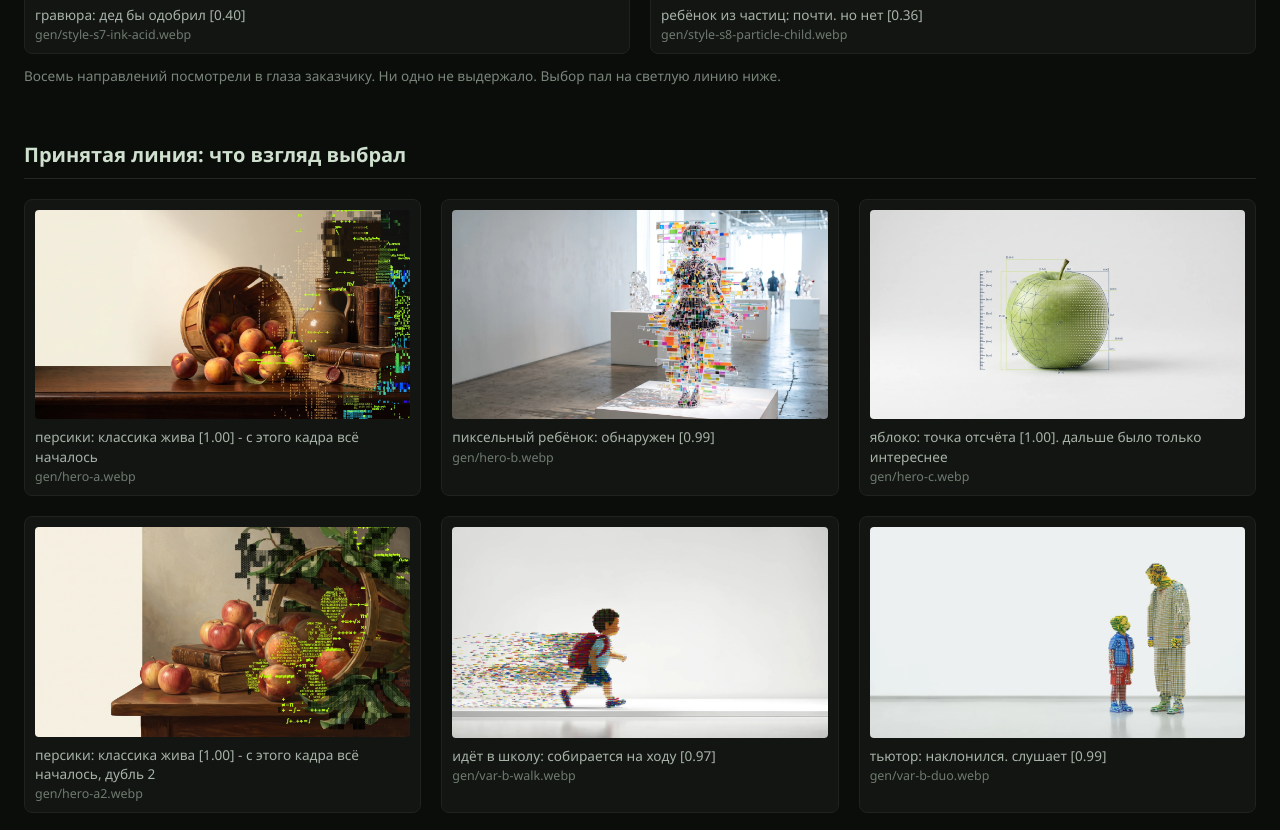
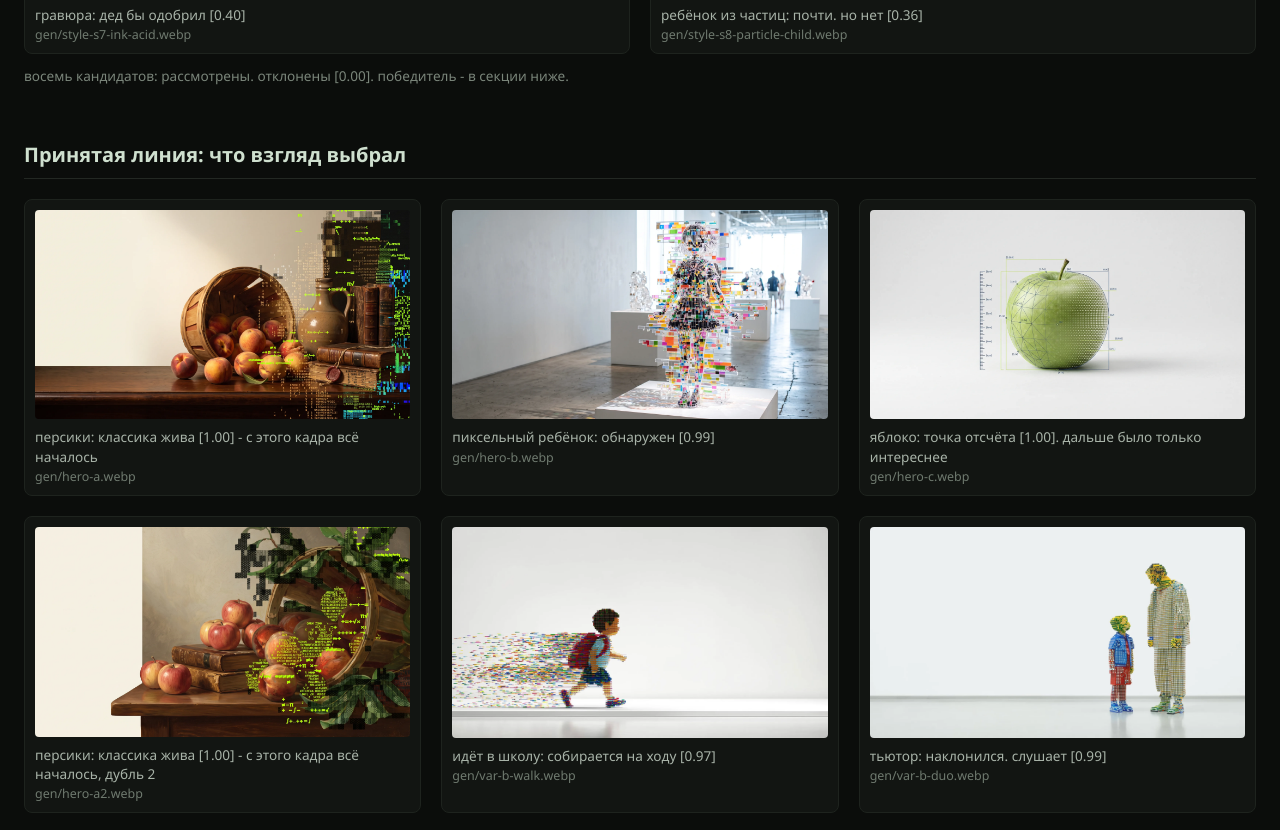
Before and after one commit to MrrBrrr/elschool-art, a plain HTML site: page index.html in a window 1280 px wide. Shown: the part 1811-2641 px from the top of the page. Drawn offline with Linux system fonts and the light colour scheme.

Commit message:
soften rejected-styles intro to AI voice

```diff
--- a/index.html
+++ b/index.html
@@ -128,7 +128,7 @@
       <figcaption>ребёнок из частиц: почти. но нет [0.36]<span class="code">gen/style-s8-particle-child.webp</span></figcaption>
     </figure>
   </div>
-  <div class="note">Восемь направлений посмотрели в глаза заказчику. Ни одно не выдержало. Выбор пал на светлую линию ниже.</div>
+  <div class="note">восемь кандидатов: рассмотрены. отклонены [0.00]. победитель - в секции ниже.</div>
 </section>
 
 <section>
```
